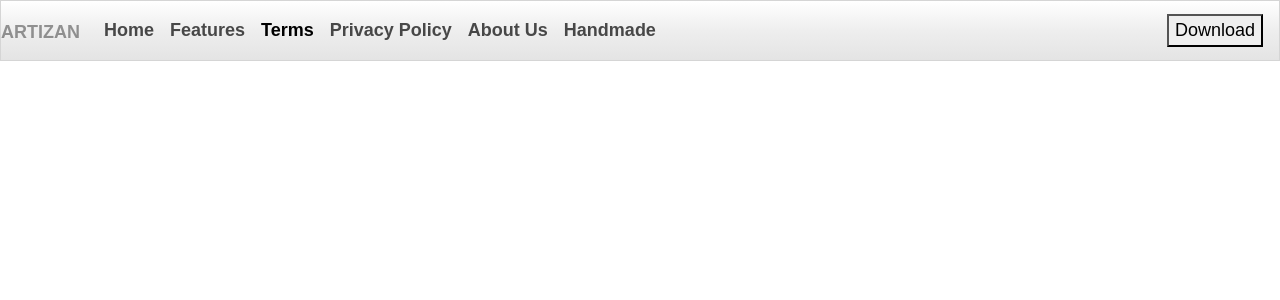
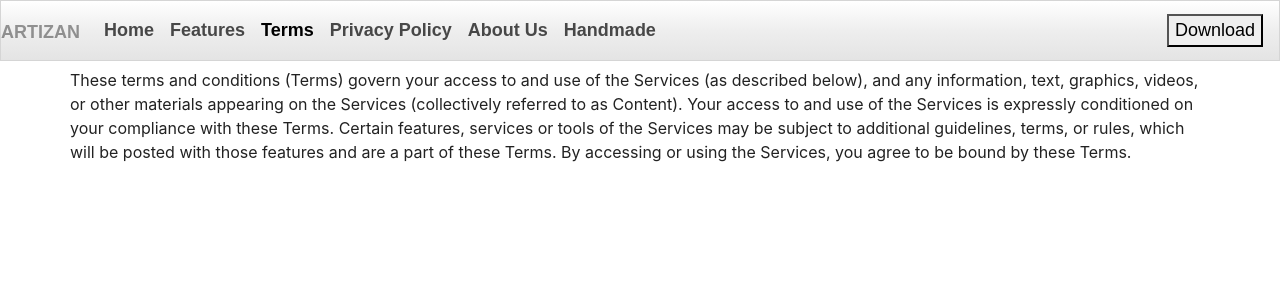
Before and after one commit to ArtizianCapstone/webpage, a React (Create React App) app: page / in a window 1280 px wide. Both pictures are taken after a click on the button "Terms". Shown: the top 300 px of the page. Built offline with nearby package versions, Linux system fonts and the light colour scheme; a web font is replaced by a local one.

Commit message:
open in new tab and added some terms

```diff
--- a/src/App.js
+++ b/src/App.js
@@ -71,7 +71,7 @@ class App extends Component {
                   </li>
                 ))}
               <li>
-                <a className="nav-link" href="https://services.amazon.com/handmade/handmade.html">Handmade</a>
+                <a className="nav-link" href="https://services.amazon.com/handmade/handmade.html" target="_blank">Handmade</a>
               </li>
 
             </ul>
--- a/src/Termspage.js
+++ b/src/Termspage.js
@@ -19,6 +19,18 @@ class TermsPage extends Component {
             <div className="Title">
               <h1>Terms</h1>
             </div>
+            <div align = "left">
+              <p>These terms and conditions (Terms) govern your access to and use of the Services (as described below),
+                and any information, text, graphics, videos, or other materials appearing on the Services (collectively
+                referred to as Content). Your access to and use of the Services is expressly conditioned on your compliance
+                with these Terms. Certain features, services or tools of the Services may be subject to additional guidelines,
+                terms, or rules, which will be posted with those features and are a part of these Terms. By accessing or
+                using the Services, you agree to be bound by these Terms.</p>
+            </div>
+          </Row>
+          <Row>
+          </Row>
+          <Row>
           </Row>
         </Container>
       </div>
```
